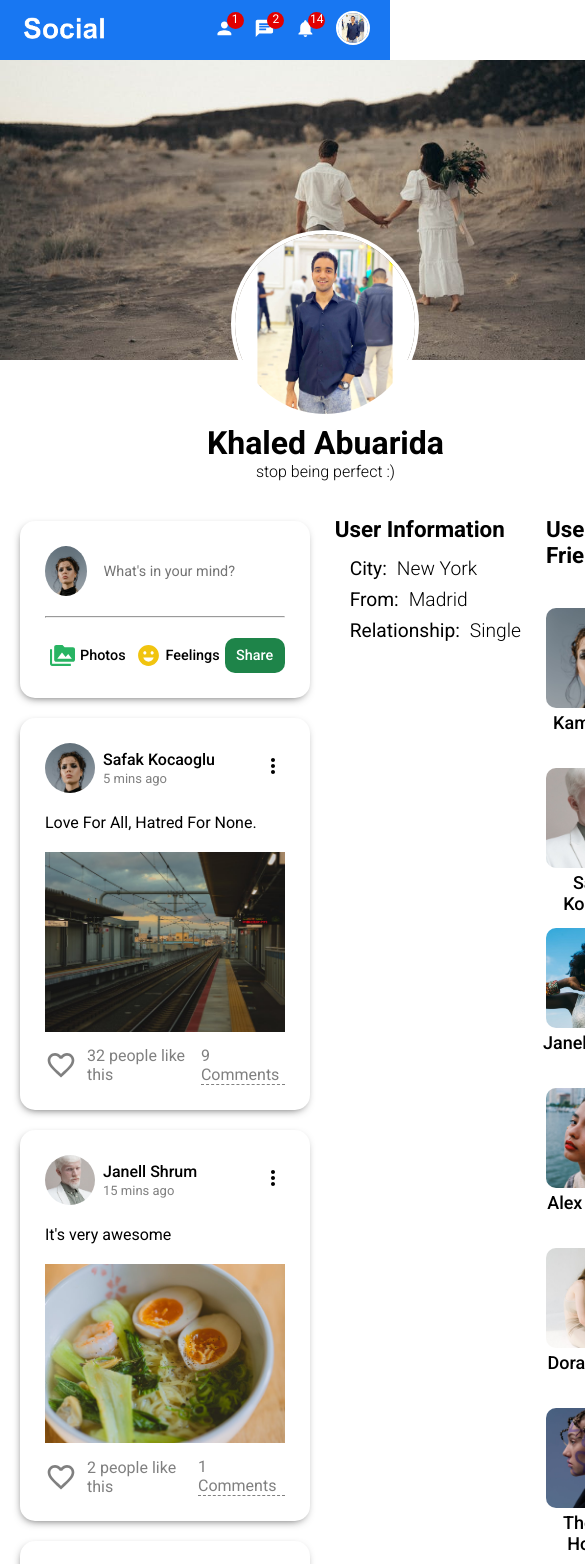
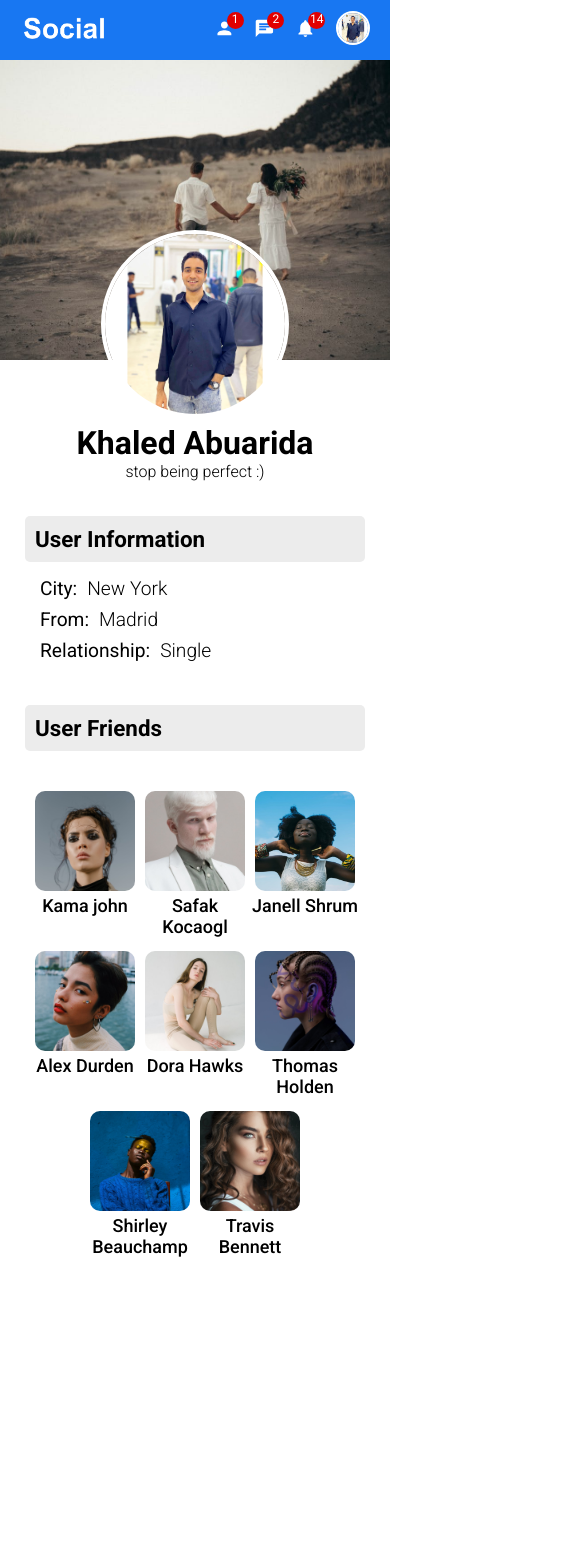
Before and after one commit to KhaledAbuarida/social-app, a React (Create React App) app: page /profile in a window 390 px wide. Shown: the top 1564 px of the page, 585 px wide, since content can reach past the window. After the commit the page ends 1266 px from the top, so only its background shows below. Built offline with nearby package versions, Linux system fonts and the light colour scheme.

Commit message:
profile page is now responsive

```diff
--- a/public/index.css
+++ b/public/index.css
@@ -48,6 +48,13 @@
     .topbar-container .topbarIcons .icon {
         margin: 0 0px;
     }
+    .profile .profileRightPart {
+        /* flex: 12; */
+        flex: 5;
+    }
+    .profile .sidebar {
+        flex: 5;
+    }
 }
 @media screen and (max-width: 576px) {
 
@@ -66,6 +73,9 @@
         padding: 8px 5px;
         width: 60px;
         font-size: .9rem;
+    }
+    .profile .sidebar {
+        display: none;
     }
     /* ----------------- */
 
--- a/src/components/profile/Profile.jsx
+++ b/src/components/profile/Profile.jsx
@@ -22,10 +22,7 @@ export default function Profile() {
                         <div className='bio'>stop being perfect :)</div>
                     </div>
                 </div>
-                <div className="profileLowerPart">
-                    <Feed />
-                    <UserInfo />
-                </div>
+                <UserInfo />
             </div>
         </div>
     </>
--- a/src/components/userInfo/userInfo.css
+++ b/src/components/userInfo/userInfo.css
@@ -1,12 +1,20 @@
 /* profile rightbar */
-.userInformation .infoList{
-    padding: 0 20px;
+
+.userInformation {
+    padding: 20px;
 }
-.header {
+.userInformation .header, .userFriends .header {
+    background-color: rgb(236, 236, 236);
+    padding: 10px;
+    border-radius: 5px;
     font-weight: bold;
     font-size: 1.4rem;
     margin: 15px 5px;
 }
+.userInformation .infoList{
+    padding: 0 20px;
+}
+
 .infoList {
     list-style: none;
     padding: 0;
@@ -22,6 +30,9 @@
 }
 .infoItem .infoKey {
     font-weight: 400;
+}
+.userFriends {
+    padding: 0 20px 20px 20px;
 }
 .userFriends .friendsList .friendItem .friendImg {
     width: 100px;
```
